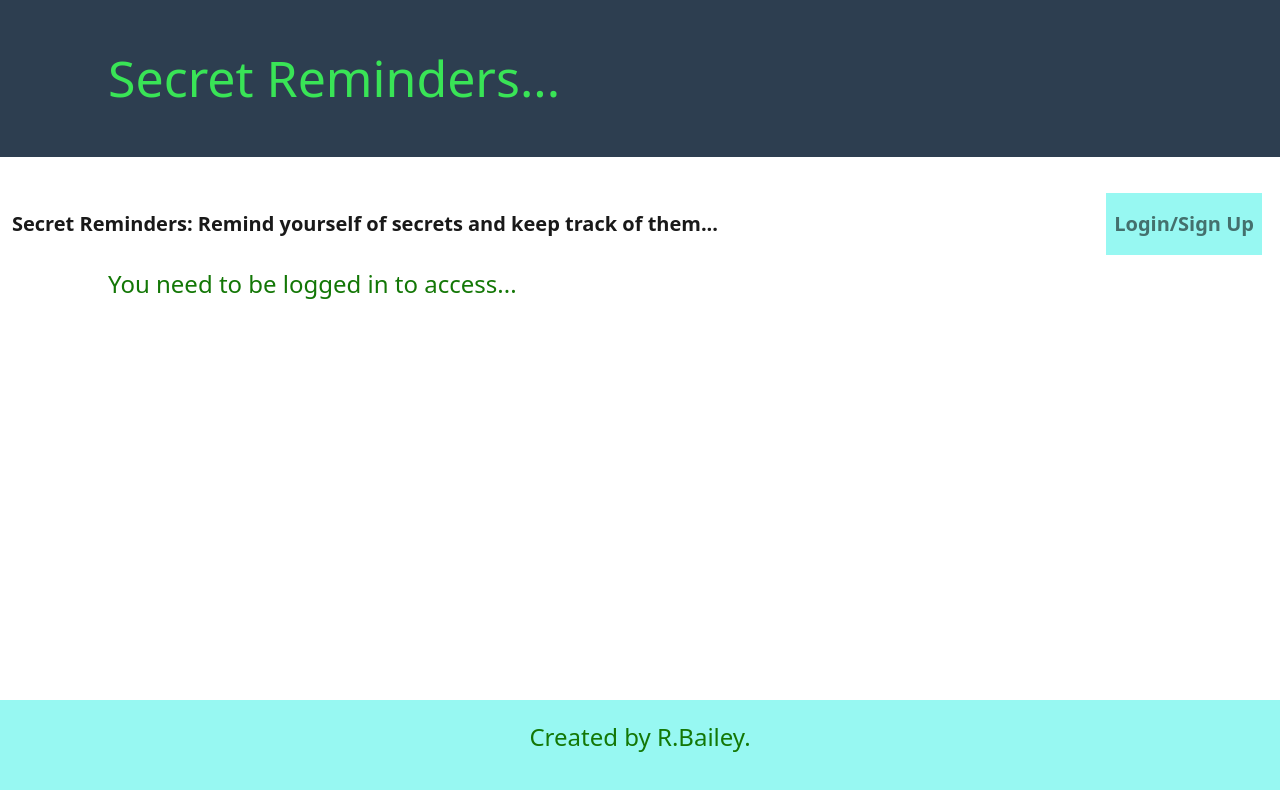
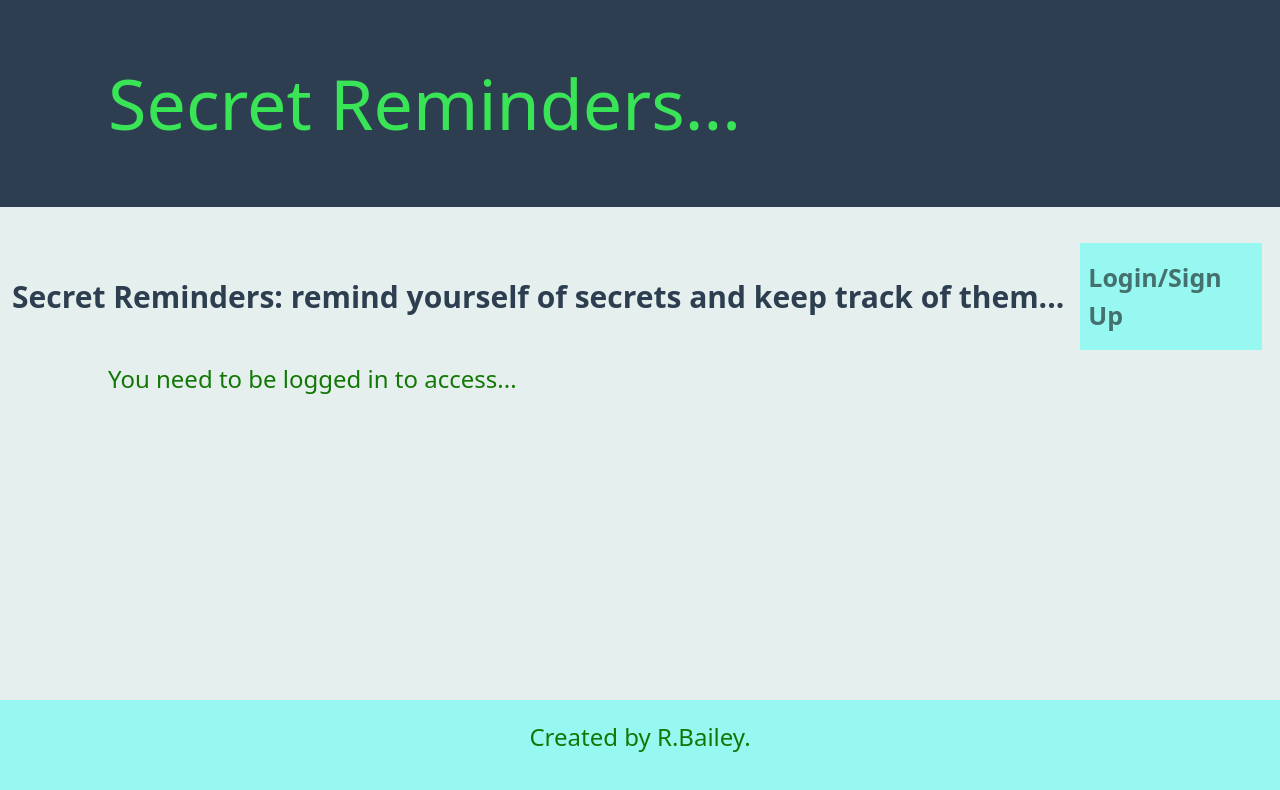
Before and after one commit to RobertBail/Project-3-secret-reminders, a React (Vite) app in the folder client/: page /reminders in a window 1280 px wide. Shown: the top 790 px of the page. Built offline with nearby package versions, Linux system fonts and the light colour scheme; no server answers.

Commit message:
bit more styling

```diff
--- a/client/src/App.css
+++ b/client/src/App.css
@@ -19,6 +19,7 @@
  */
 body {
   margin: 0;
+  background-color: #e5f0ee;
 }
 
 /**
@@ -28,12 +29,16 @@ main {
   display: block;
 }
 
+.navbar-brand {
+  font-size: 30px;
+  color:#2d3e50
+}
 /**
  * Correct the font size and margin on `h1` elements within `section` and
  * `article` contexts in Chrome, Firefox, and Safari.
  */
 h1 {
-  font-size: 50px;
+
   margin: 0.67em 0;
 }
 
@@ -426,8 +431,8 @@ a {
 }
 
 a:hover {
-  color: #065b83;
-  text-decoration: underline;
+  color: #0f465f;
+
 }
 
 /* HEIGHT / WIDTH UTILS */
@@ -459,17 +464,18 @@ a:hover {
 /* Margin - all sides */
 .m-0 {
   margin: 0 !important;
-  font-size: 50px;
+  font-size: 70px;
 }
 
 
 .m-1 {
   margin: 0.375rem !important;
-  font-size: 20px;
+  font-size: 25px;
 }
 
 .m-2 {
   margin: 0.625rem !important;
+  font-size: 25px;
 }
 
 .m-3 {
@@ -1089,18 +1095,20 @@ a:hover {
 }
 
 .card {
-  border: 1px solid #1a1a1a;
+  border-style: none;
   margin-bottom: 1rem;
+  background-color: #ffffff;
 }
 
 .card .card-header {
   padding: 0.375rem;
   background-color: #2d3e50;
-  color: #d9e9e8;
+
 }
 
 .card .card-body {
   padding: 0.375rem;
+  background-color: #ffffff;
 }
 
 .card .card-footer {
--- a/client/src/components/CommentList.jsx
+++ b/client/src/components/CommentList.jsx
@@ -14,7 +14,7 @@ const CommentList = ({ comments = [] }) => {
   return (
     <>
 
-      <div className="flex-row my-4">
+      <div className="col-12 col-md-10 mb-5">
         {comments &&
           comments.map((comment) => (
             <div key={comment._id} className="col-12 mb-3">
--- a/client/src/components/Navbar.jsx
+++ b/client/src/components/Navbar.jsx
@@ -12,10 +12,10 @@ const AppNavbar = () => {
 
   return (
     <>
-      <Navbar class="navbar navbar-expand-lg navbar-light m-1">
+      <Navbar class="navbar navbar-expand-lg">
         <Container fluid>
-          <Navbar.Brand class="navbar navbar-expand-lg m-1">
-            <strong>Secret Reminders: Remind yourself of secrets and keep track of them...</strong>
+          <Navbar.Brand class="navbar-brand">
+            <strong>Secret Reminders: remind yourself of secrets and keep track of them...</strong>
           </Navbar.Brand>
           <Navbar.Toggle aria-controls='navbar' />
           <Navbar.Collapse id='navbar' className='d-flex flex-row-reverse'>
--- a/client/src/components/ReminderList.jsx
+++ b/client/src/components/ReminderList.jsx
@@ -70,11 +70,11 @@ const ReminderList = () => {
               </Button>
             </div>
 
-      <div className="m-3 p-4" style={{ border: '1px dotted #1a1a1a' }}>
+      <div className="m-3 p-4" style={{ border: '4px solid #6aafa8' }}>
         <CommentForm reminderId={reminder._id} />
         </div>
 
-        <div className="my-5">
+        <div className="col-12 col-md-10 mb-5">
         <CommentList comments={reminder.comments}
         title={`Additional comments...`}
         showTitle={true}/>
--- a/client/src/pages/ProfileReminders.jsx
+++ b/client/src/pages/ProfileReminders.jsx
@@ -56,7 +56,7 @@ const ProfileReminders = () => {
         {!userParam && (
           <div
             className="col-12 col-md-10 mb-3 p-3"
-            style={{ border: '1px dotted #1a1a1a' }}
+            style={{ border: '5px solid #6aafa8' }}
           >
             <ReminderForm />
           </div>
```
Also changed, not shown: 4 other files (tests, documents, lock files or other folders).
